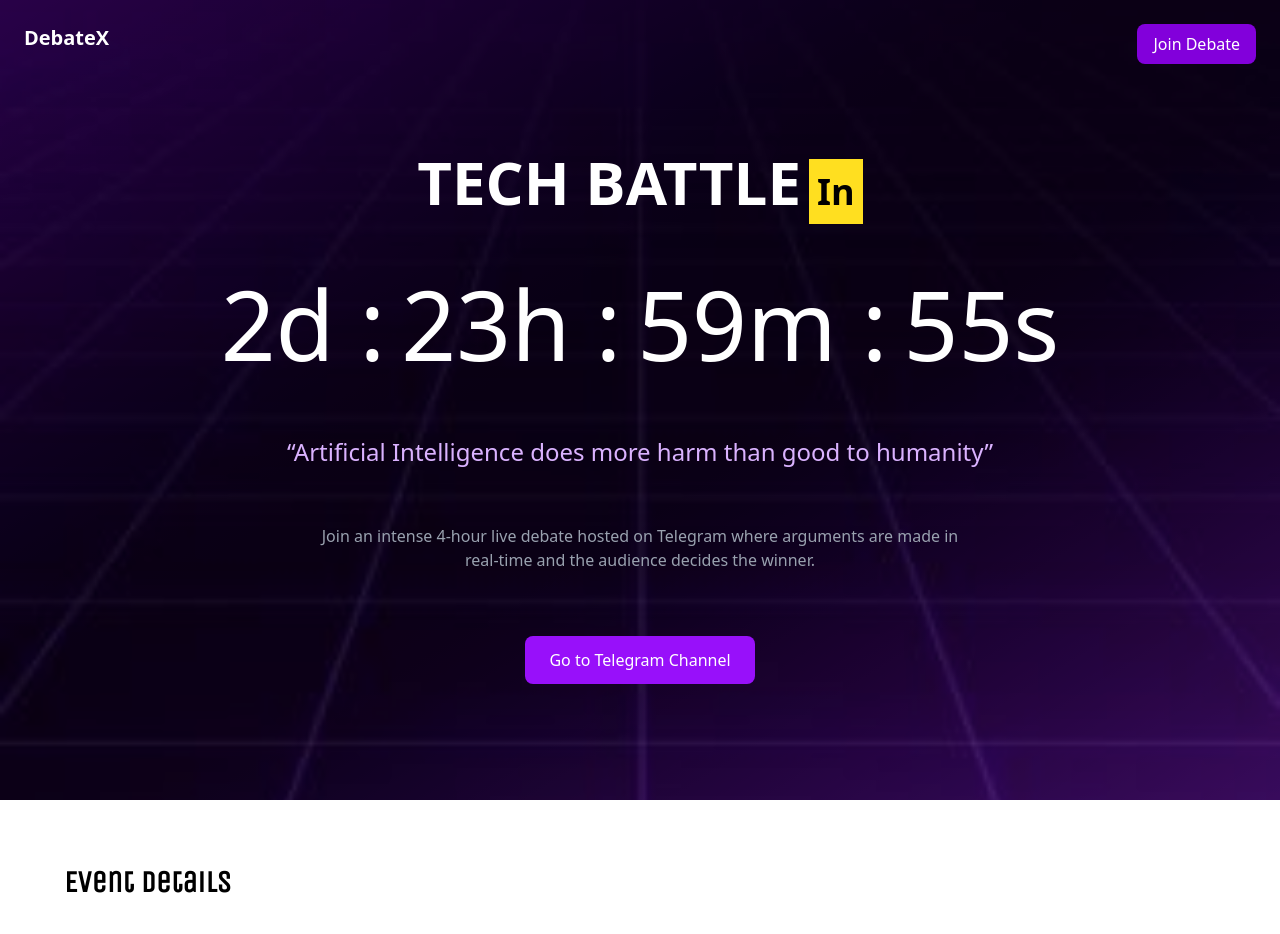
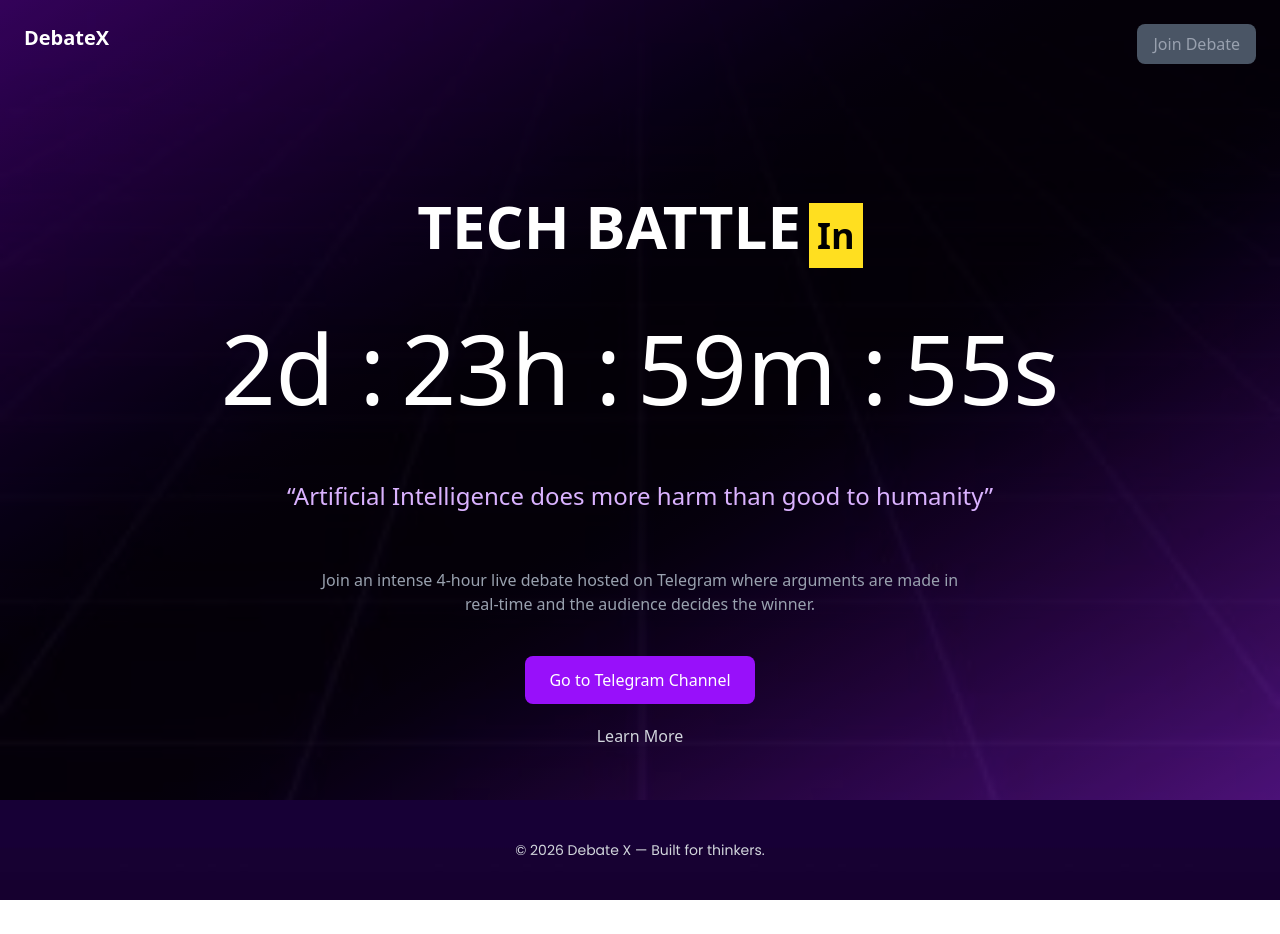
Before and after one commit to Festus-123/Debate_X, a Next.js app: page / in a window 1280 px wide. Shown: the top 934 px of the page. After the commit the page ends 900 px from the top, so only its background shows below. Built offline with nearby package versions, Linux system fonts and the light colour scheme.

Commit message:
made few changes based on the UI and constraints for website use

```diff
--- a/app/layout.tsx
+++ b/app/layout.tsx
@@ -1,5 +1,5 @@
 import type { Metadata } from "next";
-import { Geist, Geist_Mono, Unica_One } from "next/font/google";
+import { Geist, Geist_Mono, Poppins } from "next/font/google";
 
 import "./globals.css";
 
@@ -7,7 +7,7 @@
   variable: "--font-geist-sans",
   subsets: ["latin"],
 });
-const unicaOne = Unica_One({
+const poppins = Poppins({
   weight: "400",
   variable: "--font-unica-one",
   subsets: ["latin"],
@@ -33,7 +33,7 @@
       lang="en"
       className={`${geistSans.variable} ${geistMono.variable} h-full antialiased`}
     >
-      <body className={`min-h-full flex flex-col ${unicaOne.className}`}>{children}</body>
+      <body className={`min-h-full flex flex-col ${poppins.className}`}>{children}</body>
     </html>
   );
 }
--- a/components/Modal.tsx
+++ b/components/ArgumentModal.tsx
@@ -8,7 +8,7 @@
   onClose: MouseEventHandler;
 };
 
-const Modal = ({ isOpen, onClose }: PROPS) => {
+const ArgumentModal = ({ isOpen, onClose }: PROPS) => {
   const modalRef = useRef<HTMLDivElement>(null);
 
   const [position, setPosition] = useState<"support" | "oppose" | "neutral" | null>(null);
@@ -128,4 +128,4 @@
   );
 };
 
-export default Modal;
+export default ArgumentModal;
--- /dev/null
+++ b/components/LearnModal.tsx
@@ -0,0 +1,9 @@
+const LearnModal = () => {
+    return (
+        <div>
+            Enter
+        </div>
+    );
+}
+
+export default LearnModal;
--- a/pages/Home.tsx
+++ b/pages/Home.tsx
@@ -5,7 +5,7 @@
 import { getTimeRemaining } from "@/helper/useGetTime";
 import Voting from "@/components/Voting";
 import EventHistory from "@/components/EventHistory";
-import Modal from "@/components/Modal";
+import Modal from "@/components/ArgumentModal";
 
 type TIMELEFTTYPE = {
   total?: number;
@@ -23,6 +23,7 @@
     seconds: 0,
   });
   const [modalOpen, setModalOpen] = useState(false);
+  const [loading, setLoading] = useState<boolean>(true)
 
   const heroRef = useRef<HTMLDivElement>(null);
 
@@ -31,6 +32,9 @@
 
     const interval = setInterval(() => {
       setTimeLeft(getTimeRemaining(end));
+      if(getTimeRemaining(end).total === 0){
+        setLoading(true)
+      }
     }, 1000);
 
     return () => clearInterval(interval);
@@ -51,7 +55,7 @@
           style={{
             backgroundImage: "url(/grid-3.png)"
           }}
-          className="opacity-50 absolute w-full h-full inset-0 bg-cover bg-center bg-no-repeat animate- duration-1000 transition"
+          className="opacity-20 absolute w-full h-full inset-0 bg-cover bg-center bg-no-repeat animate- duration-1000 transition"
           />
         {/* NAVBAR */}
 
@@ -59,8 +63,9 @@
           <h1 className="text-xl font-bold ">DebateX</h1>
 
           <button
+            disabled={loading}
             onClick={() => setModalOpen(true)}
-            className="bg-purple-700 px-4 py-2 rounded-lg hover:bg-purple-900 transition"
+            className={` ${loading ? "bg-gray-600 text-gray-400" : "bg-purple-700 hover:bg-purple-950 cursor-pointer"} px-4 py-2 rounded-lg  transition`}
           >
             Join Debate
           </button>
@@ -69,7 +74,7 @@
         {/* HERO */}
         <div
           ref={heroRef}
-          className="relative mt-16 max-w-4xl mx-auto text-cente flex flex-col gap-10 items-center"
+          className="relative mt-16 max-w-4xl mx-auto text-cente flex flex-col gap-10 items-center justify-center h-[80vh]"
         >
           <h1 className="text-4xl font-bold mb-6">
             <span className="font-extrabold text-3xl md:text-6xl">
@@ -78,7 +83,7 @@
             <span className="bg-yellow-300 text-black p-2 ml-2">In</span>
           </h1>
 
-          <div className="flex justify-center gap-4 text-4 md:text-8xl mb-6">
+          <div className="flex justify-center gap-4 text-4xl md:text-8xl mb-6">
             <span>{timeLeft.days}d :</span>
             <span>{timeLeft.hours}h :</span>
             <span>{timeLeft.minutes}m :</span>
@@ -94,16 +99,24 @@
             arguments are made in real-time and the audience decides the winner.
           </p>
 
+          <div className="flex flex-col items-center justify-center gap-3">
           <button
             onClick={() => window.open("https://t.me/Debate_X", "_blank")}
-            className="mt-6 bg-purple-600 px-6 py-3 rounded-lg hover:bg-purple-800 transition"
+            className=" bg-purple-600 px-6 py-3 rounded-lg hover:bg-purple-800 transition"
           >
             Go to Telegram Channel
           </button>
+          <button
+            onClick={() => window.open("https://t.me/Debate_X", "_blank")}
+            className="mt-2 text-gray-300 cursor-pointer"
+            >
+            Learn More
+          </button>
+            </div>
         </div>
       </div>
 
-      <div className="p-2 md:p-16">
+      <div className="p-4 md:p-16 hidden">
         {/* DETAILS */}
 
         <div className=" flex flex-col gap-5">
@@ -131,7 +144,11 @@
       </div>
 
       {/* FOOTER */}
-      <footer className="mt-20 py-10 text-center text-gray-500 text-sm bg-linear-to-br from-purple-950 to-purple-900">
+      <footer
+        style={{
+          backgroundImage: "url(/grid-3.png)"
+        }}
+        className="py-10 text-center text-gray-300 text-sm ">
         © 2026 Debate X — Built for thinkers.
       </footer>
 
```
